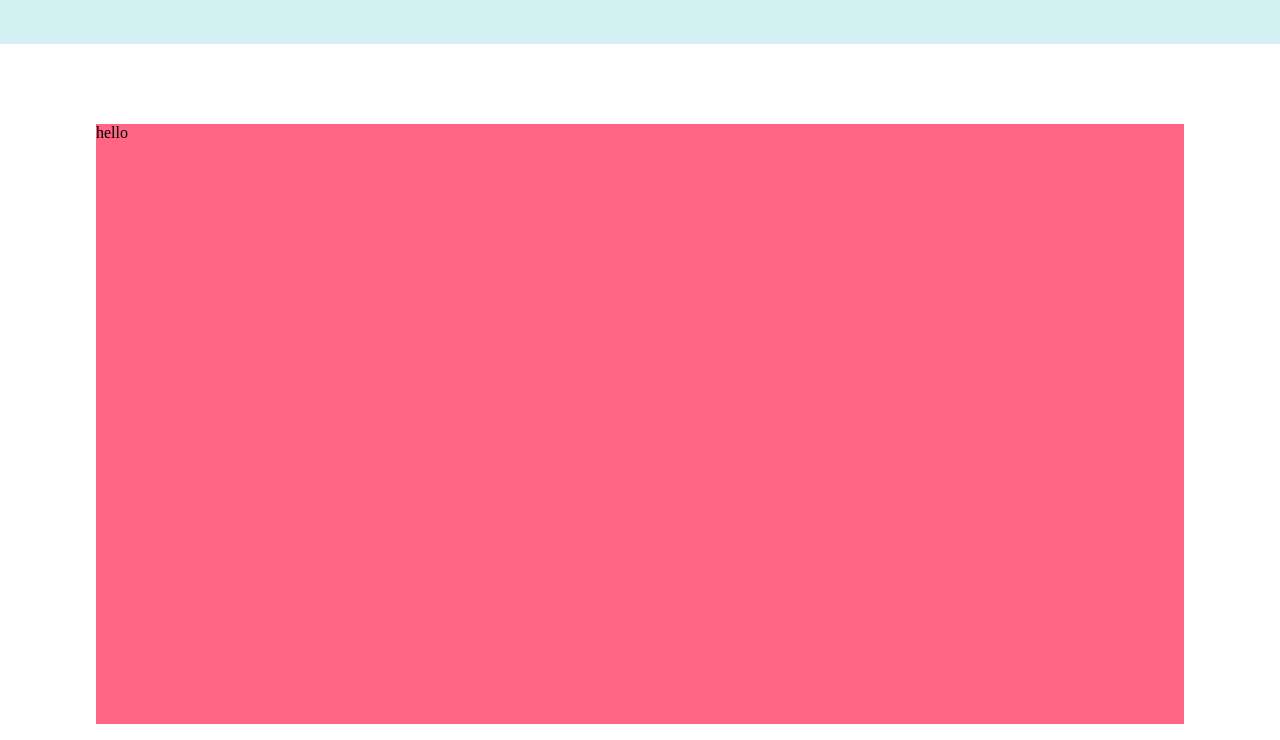
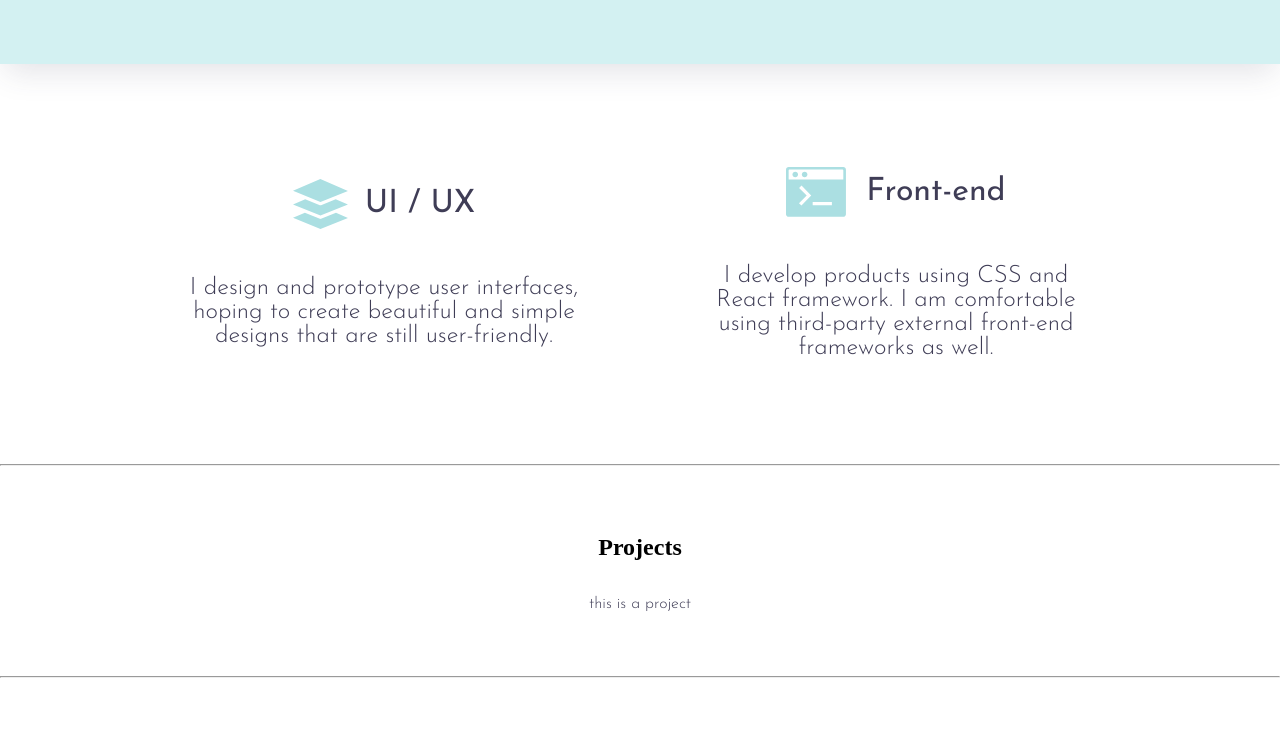
Before and after one commit to jatwong/portfolio, a plain HTML site: page index.html in a window 1280 px wide. Shown: the part 1692-2432 px from the top of the page. After the commit the page ends 2378 px from the top, so only its background shows below. Drawn offline with Linux system fonts and the light colour scheme; a web font is replaced by a local one.

Commit message:
skills section added

```diff
--- a/index.html
+++ b/index.html
@@ -43,6 +43,7 @@
         pink circle in the top right corner."
         />
       </section>
+    </div>
 
     <!-- ABOUT ME -->
     <section id="about">
@@ -61,12 +62,16 @@
           </p>
           <p>
             With a background in animation and interest in combining art with
-              tech, I continue to expand my visual knowledge and technical
-              skills in hopes of developing innovative products.
+            tech, I continue to expand my visual knowledge and technical skills
+            in hopes of developing innovative products.
           </p>
           <div class="socials">
+            <a href="https://github.com/jatwong">
               <img src="./ui/icons/github-mark.svg" alt="Github Link" />
+            </a>
+            <a href="https://www.linkedin.com/in/justina-a-wong">
               <img src="./ui/icons/LI-In-Bug.png" alt="LinkedIn Link" />
+            </a>
           </div>
         </div>
       </div>
@@ -74,16 +79,48 @@
 
     <!-- SKILLS -->
     <section id="skills">
-        <div>
-            <p>hello</p>
+      <div class="skillsContainer">
+        <article class="skillsItem">
+          <div class="skillsTitle">
+            <img
+              src="./ui/icons/layer-stack.svg"
+              alt="sky blue layer stack icon"
+            />
+            <p>UI / UX</p>
+          </div>
+          <p class="blurb">
+            I design and prototype user interfaces, hoping to create beautiful
+            and simple designs that are still user-friendly.
+          </p>
+        </article>
+
+        <article class="skillsItem">
+          <div class="skillsTitle frontend">
+            <img
+              src="./ui/icons/cmd-terminal.svg"
+              alt="sky blue command terminal icon"
+            />
+            <p>Front-end</p>
+          </div>
+          <p class="blurb">
+            I develop products using CSS and React framework. I am comfortable
+            using third-party external front-end frameworks as well.
+          </p>
+        </article>
       </div>
     </section>
 
+    <hr />
     <!-- PROJECTS -->
-      <section id="projects"></section>
+    <section id="projects">
+        <h2>Projects</h2>
+        <div>
+            <p>this is a project</p>
+        </div>
+    </section>
+    <hr />
 
     <!-- CONTACT -->
     <section id="contact"></section>
-    </div>
   </body>
 </html>
--- a/styles.css
+++ b/styles.css
@@ -10,6 +10,12 @@ body {
   margin: 0;
   padding: 0;
   background-color: white;
+}
+
+p {
+  font-family: "Josefin Sans", sans-serif;
+  font-weight: 300;
+  color: #3f3d56;
 }
 
 .container {
@@ -63,9 +69,6 @@ h1 > span {
 }
 
 #hero > p {
-  font-family: "Josefin Sans", sans-serif;
-  font-weight: 300;
-  color: #3f3d56;
   font-size: 2.5em;
   margin: 0.5em 0;
 }
@@ -82,10 +85,8 @@ h1 > span {
   justify-content: center;
   background-color: #d3f1f2;
   height: fit-content;
-  margin: 5rem 0;
-  position: relative;
-  left: -6rem;
-  width: calc(100% + 12rem);
+  margin-bottom: 5rem;
+  box-shadow: 0px 12px 30px -5px rgba(63, 61, 86, 0.15);
 }
 
 .aboutContainer {
@@ -113,9 +114,6 @@ h1 > span {
 }
 
 .aboutText > p {
-  font-family: "Josefin Sans", sans-serif;
-  font-weight: 300;
-  color: #3f3d56;
   font-size: 2em;
 }
 
@@ -127,11 +125,64 @@ h1 > span {
   margin: 3em 0;
 }
 
-.socials > img {
+.socials > a > img {
   height: 50px;
 }
 
 #skills {
-  height: 600px;
-  background-color: #ff6584;
+  display: flex;
+  justify-content: center;
+  margin: 5rem 0;
 }
+
+.skillsContainer {
+    display: grid;
+    grid-template-columns: 1fr 1fr;
+    justify-items: center;
+    width: 80%;
+}
+
+.skillsItem {
+    display: flex;
+    flex-direction: column;
+    align-items: center;
+    justify-content: center;
+    max-width: 400px;
+}
+
+.skillsTitle {
+  display: flex;
+  flex-direction: row;
+  width: 200px;
+  align-items: center;
+  justify-content: space-around;
+}
+
+.skillsTitle > img {
+  height: 50px;
+}
+
+.frontend {
+    width: 240px;
+}
+
+.skillsTitle > p {
+  font-weight: 400;
+  font-size: 2em;
+}
+
+.blurb {
+  font-size: 1.5em;
+  text-align: center;
+}
+
+#projects {
+    margin: 3rem 0;
+    display: flex;
+    flex-direction: column;
+    align-items: center;
+}
+
+#projects > h2 {
+    font-family: 'Inria Serif', serif;
+}
```
Lines whose indentation alone changed are shown as unchanged.
